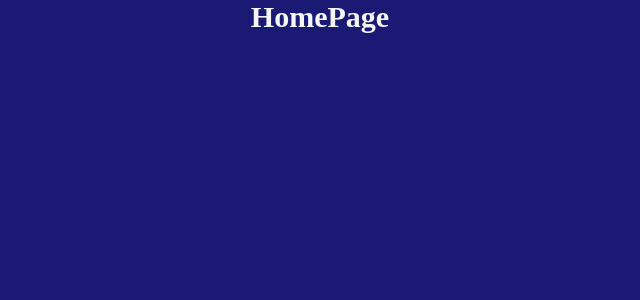
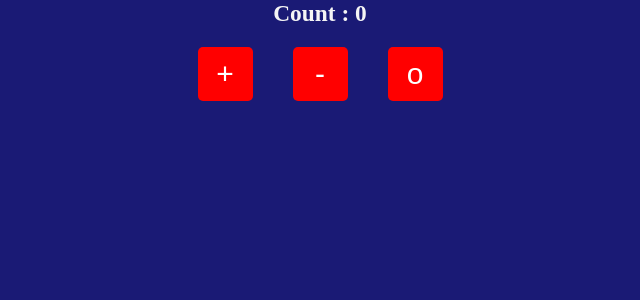
Before and after one commit to Shm-Rsuf/react-review, a React (Create React App) app: page / in a window 1280 px wide. Shown: the top 300 px of the page, without its empty margins (320-960 px from the left). Built offline with nearby package versions, Linux system fonts and the light colour scheme.

Commit message:
assignment done

```diff
--- a/src/App.js
+++ b/src/App.js
@@ -1,10 +1,11 @@
 import React from "react";
-import ConditionalRender from "./conditionalRender";
+// import HOOKS_USESTATE1 from "./HOOKS_USESTATE/index1";
+import HOOKS_USESTATE3 from "./HOOKS_USESTATE/index3";
 
 export default function App() {
   return (
     <div>
-      <ConditionalRender />
+      <HOOKS_USESTATE3 />
     </div>
   );
 }
--- /dev/null
+++ b/src/HOOKS_USESTATE/index1.js
@@ -0,0 +1,30 @@
+import React, { Component } from "react";
+
+class HOOKS_USESTATE1 extends Component {
+  constructor(props) {
+    super(props);
+
+    this.state = {
+      count: 0,
+    };
+  }
+
+  buttonHandler = () => {
+    this.setState({
+      count: this.state.count + 1,
+    });
+  };
+
+  render() {
+    const { count } = this.state;
+    return (
+      <div>
+        <h3>counter : {count}</h3>
+        <button className="btn" onClick={this.buttonHandler}>
+          +
+        </button>
+      </div>
+    );
+  }
+}
+export default HOOKS_USESTATE1;
--- /dev/null
+++ b/src/HOOKS_USESTATE/index3.js
@@ -0,0 +1,40 @@
+import React, { useState } from "react";
+
+export default function HOOKS_USESTATE3() {
+  let [count, setCount] = useState(0);
+
+  const incrementHandler = () => {
+    setCount(count + 1);
+  };
+
+  const decrementHandler = () => {
+    setCount(count - 1);
+  };
+
+  const resetHandler = () => {
+    setCount((count = 0));
+  };
+
+  return (
+    <div>
+      <h3>count : {count}</h3>
+      <button
+        className="btn"
+        onClick={incrementHandler}
+        disabled={count === 5 ? true : false}
+      >
+        +
+      </button>
+      <button
+        className="btn"
+        onClick={decrementHandler}
+        disabled={count === -5 ? true : false}
+      >
+        -
+      </button>
+      <button className="btn" onClick={resetHandler}>
+        o
+      </button>
+    </div>
+  );
+}
```
Also changed, not shown: src/EVENT_BINDING/index.js (added, +33 -0 lines), src/EVENT_HANDLEING/index.js (added, +32 -0 lines), src/HOOKS_USESTATE/index2.js (added, +30 -0 lines), src/CONDITIONAL_RENDERING/HomePage.js (renamed from src/conditionalRender/HomePage.js), src/CONDITIONAL_RENDERING/SignInPage.js (renamed from src/conditionalRender/SignInPage.js), src/CONDITIONAL_RENDERING/index.js (renamed from src/conditionalRender/index.js).
